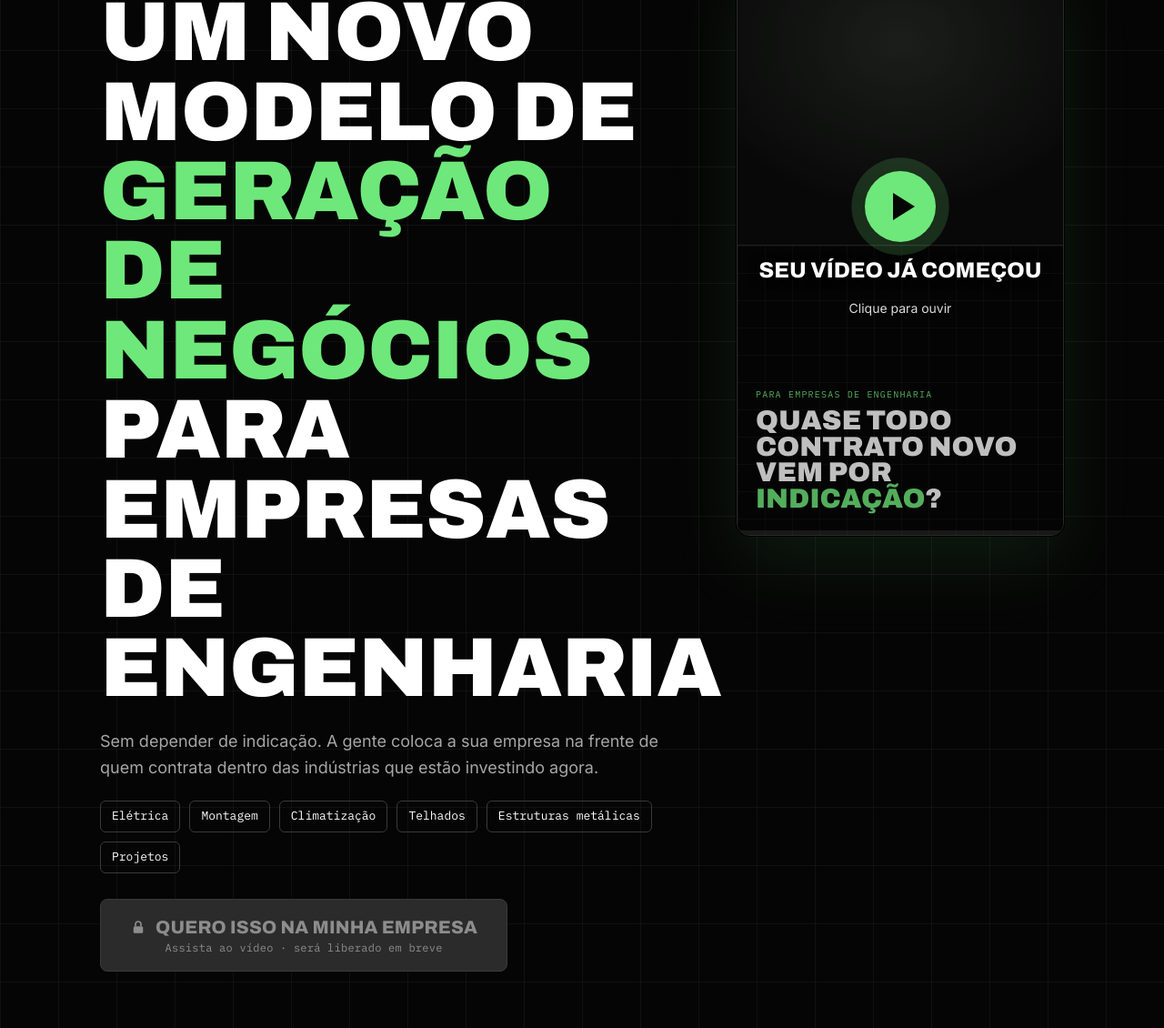
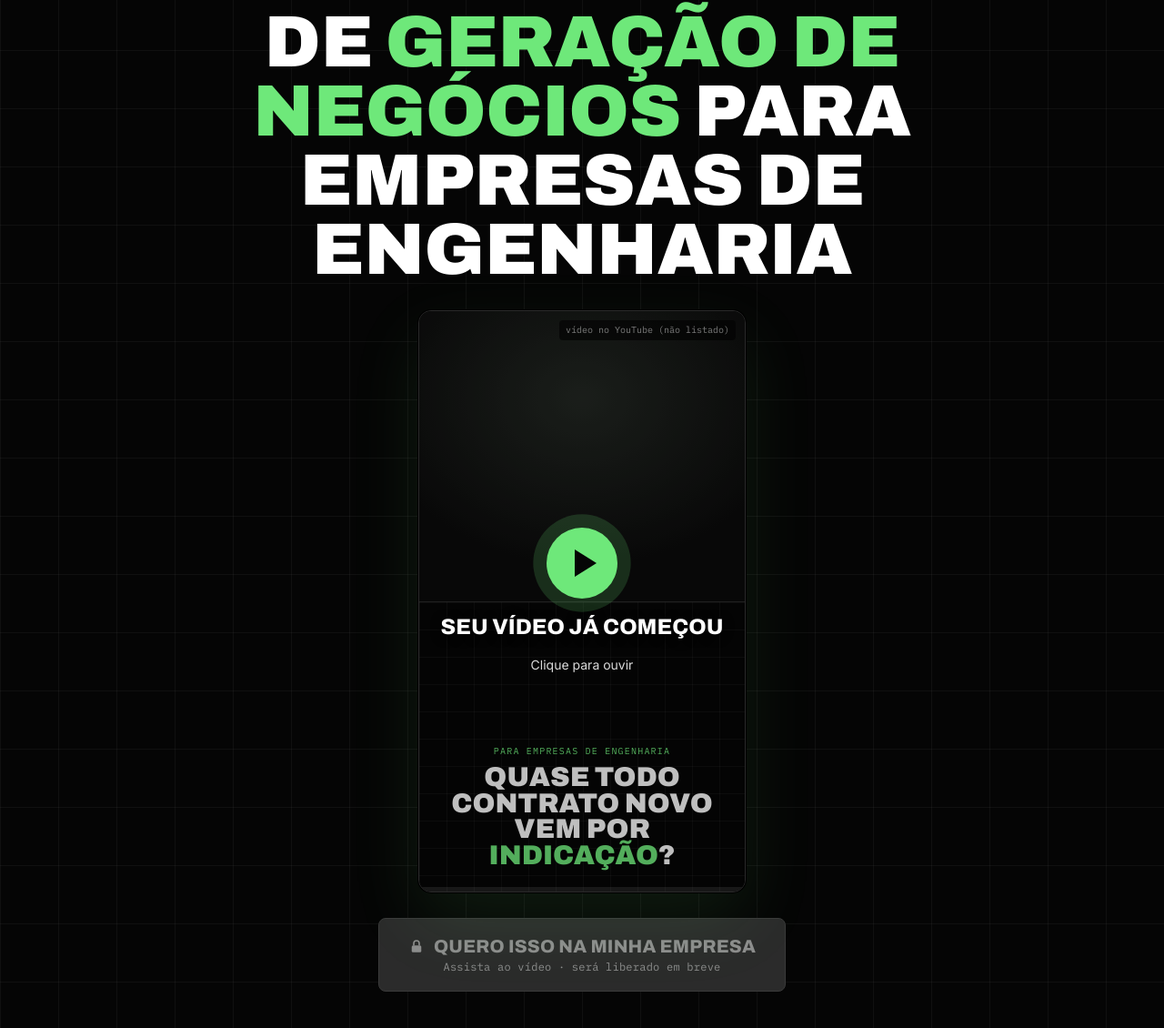
Before and after one commit to Galt-Growth-Marketing/galt-growth-marketing.github.io, a plain HTML site: page sprint-demanda-radar-capex/index.html in a window 1280 px wide. Shown: the part 137-1267 px from the top of the page at 91% size. Drawn offline with Linux system fonts and the light colour scheme.

Commit message:
Sprint de Demanda: topo só com manchete, vídeo e botão
Co-Authored-By: Claude Opus 5.5 <noreply@anthropic.com>

```diff
--- a/sprint-demanda-radar-capex/index.html
+++ b/sprint-demanda-radar-capex/index.html
@@ -62,16 +62,16 @@ p{margin:0}
 .top small{font-family:var(--mono);color:var(--muted);font-size:12px;letter-spacing:.08em;text-transform:uppercase}
 
 /* hero */
-.hero{padding-block:24px 72px}
-.hero-grid{display:grid;grid-template-columns:minmax(0,1fr) 360px;grid-template-areas:"copy player" "cta player";gap:28px 56px}
-.hero-grid>*{min-width:0}
-.hero-copy{grid-area:copy;align-self:end;display:flex;flex-direction:column;gap:22px}
-.player{grid-area:player}
-.cta-row{grid-area:cta;align-self:start;display:flex;flex-direction:column;align-items:flex-start;gap:12px}
+.hero{padding-block:8px 72px}
+.hero-grid{display:flex;flex-direction:column;align-items:center;gap:28px;text-align:center}
+.hero-grid>*{min-width:0;width:100%}
+.hero-copy{max-width:900px}
+.hero-copy h1{font-size:clamp(40px,6.4vw,80px)}
+.cta-row{display:flex;flex-direction:column;align-items:center;gap:12px}
 .chips{display:flex;flex-wrap:wrap;gap:10px}
 .chip{font-family:var(--mono);font-size:13px;padding:6px 12px;border:1.5px solid #3a3a3a;border-radius:6px;color:var(--ink)}
 
-.player{position:relative;width:100%;max-width:360px;aspect-ratio:9/16;margin-inline:auto;border-radius:14px;overflow:hidden;border:1px solid var(--line);background:#0b0b0b;box-shadow:0 0 0 1px #000,0 30px 80px rgba(110,232,122,.10)}
+.player{position:relative;width:100%;max-width:min(360px,100%);aspect-ratio:9/16;margin-inline:auto;border-radius:14px;overflow:hidden;border:1px solid var(--line);background:#0b0b0b;box-shadow:0 0 0 1px #000,0 30px 80px rgba(110,232,122,.10)}
 .player .cam{position:absolute;inset:0 0 50% 0;background:radial-gradient(90% 80% at 50% 30%,#232823,#0b0b0b 72%)}
 .player .slide{position:absolute;inset:50% 0 0 0;border-top:1px solid var(--line);background-color:#050505;background-image:linear-gradient(var(--grid) 1px,transparent 1px),linear-gradient(90deg,var(--grid) 1px,transparent 1px);background-size:30px 30px;padding:22px 20px 26px;display:flex;flex-direction:column;justify-content:flex-end;gap:6px}
 .player .slide b{font-family:var(--display);font-stretch:62%;font-weight:900;font-size:30px;line-height:.95;text-transform:uppercase}
@@ -245,7 +245,6 @@ dialog::backdrop{background:rgba(0,0,0,.75)}
 @media (max-width:640px){.row2{grid-template-columns:1fr}.fm{padding:22px}}
 
 @media (max-width:900px){
-  .hero-grid{grid-template-columns:minmax(0,1fr);grid-template-areas:"copy" "player" "cta"}
   .cta-row{align-items:stretch}
   .proof{grid-template-columns:1fr 1fr}
   .steps{grid-template-columns:1fr 1fr;row-gap:32px}
@@ -277,12 +276,7 @@ dialog::backdrop{background:rgba(0,0,0,.75)}
   <header class="hero">
     <div class="wrap hero-grid">
       <div class="hero-copy">
-        <span class="k">Para empresas de engenharia</span>
         <h1>Um novo modelo de <span class="hi">geração de negócios</span> para empresas de engenharia</h1>
-        <p class="lead">Sem depender de indicação. A gente coloca a sua empresa na frente de quem contrata dentro das indústrias que estão investindo agora.</p>
-        <div class="chips" aria-label="Segmentos">
-          <span class="chip">Elétrica</span><span class="chip">Montagem</span><span class="chip">Climatização</span><span class="chip">Telhados</span><span class="chip">Estruturas metálicas</span><span class="chip">Projetos</span>
-        </div>
       </div>
       <div class="player" role="region" aria-label="Vídeo de apresentação">
         <div id="yt"></div>
@@ -451,6 +445,10 @@ dialog::backdrop{background:rgba(0,0,0,.75)}
     <div class="head">
       <span class="k">Para quem é</span>
       <h2>Feito para <span class="hi">dono de empresa</span> de engenharia.</h2>
+      <p class="lead">Sem depender de indicação. A gente coloca a sua empresa na frente de quem contrata dentro das indústrias que estão investindo agora.</p>
+      <div class="chips" aria-label="Segmentos">
+        <span class="chip">Elétrica</span><span class="chip">Montagem</span><span class="chip">Climatização</span><span class="chip">Telhados</span><span class="chip">Estruturas metálicas</span><span class="chip">Projetos</span>
+      </div>
     </div>
     <div class="fit">
       <div class="yes">
```
Also changed, not shown: sprint-demanda-teste/index.html (+11 -13 lines), sprint-demanda/index.html (+11 -13 lines).
